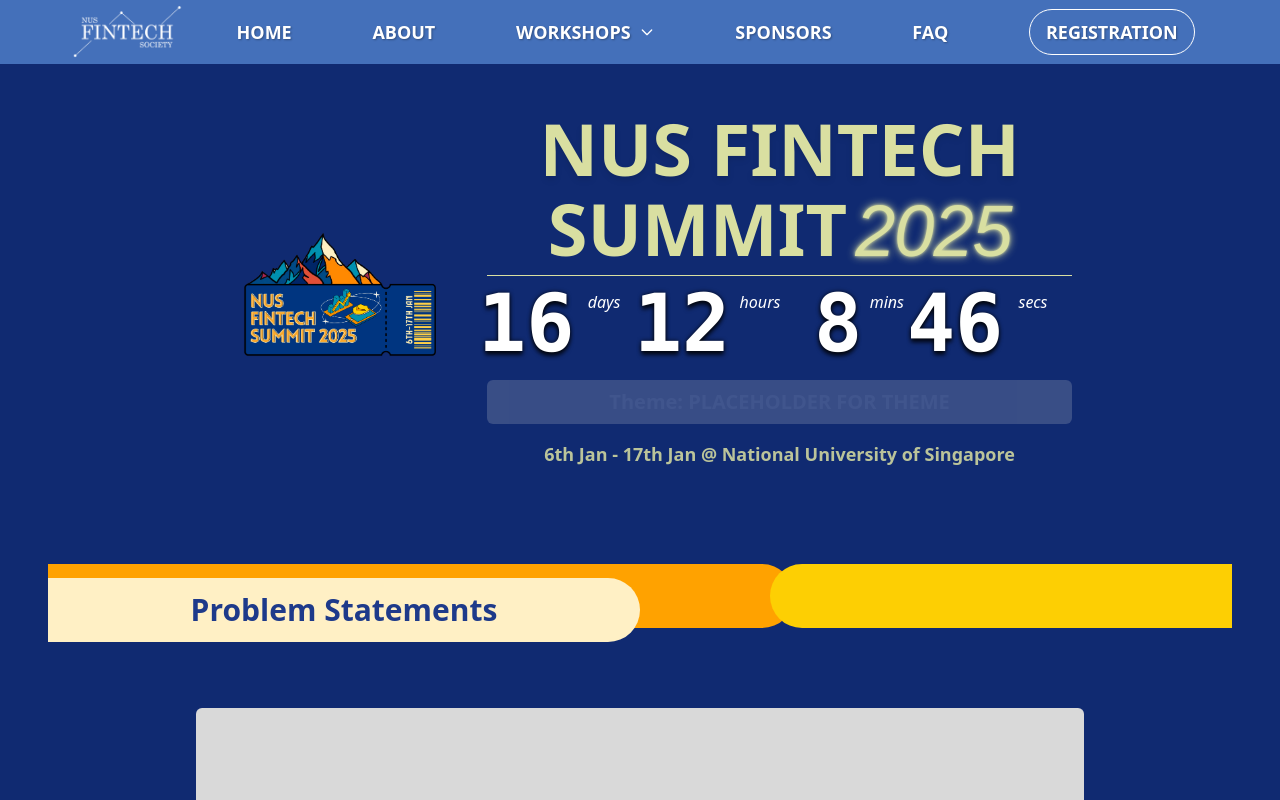
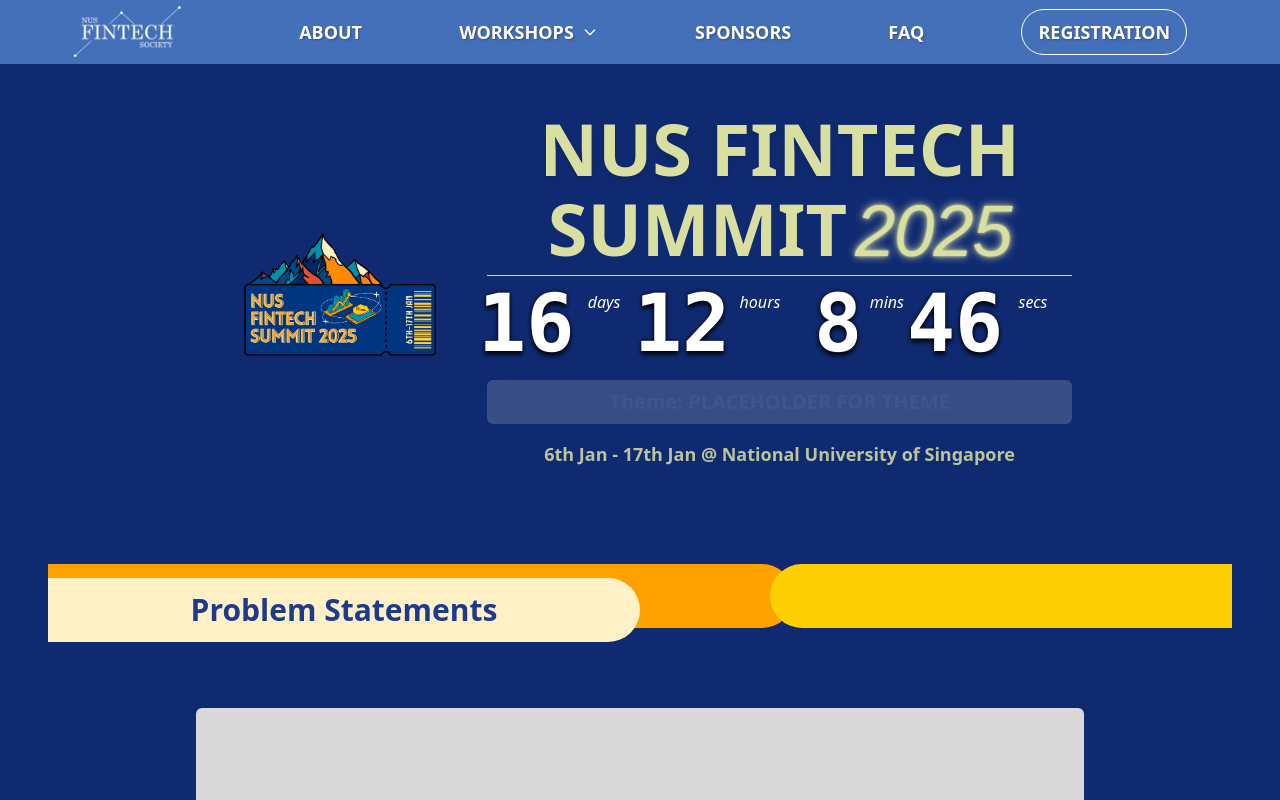
Before and after one commit to NUS-Fintech-Society/SD_Fintech_Summit_2025, a Next.js app: page / in a window 1280 px wide. Shown: the top 800 px of the page. Built offline with nearby package versions, Linux system fonts and the light colour scheme.

Commit message:
feat: remove home button, change icon to redirect to home

```diff
--- a/src/components/Navbar.tsx
+++ b/src/components/Navbar.tsx
@@ -46,16 +46,6 @@
       <nav ref={navRef} className="bg-nav-backround shadow-md w-full">
         <div className="w-full lg:px-8">
           <div className="flex items-center justify-between h-16  w-full">
-              {/* Logo/Image */}
-            <div className="flex items-center ml-5">
-              <Image
-                className="m-5"
-                alt="logo"
-                src={"/navbar-logo.png"}
-                width={110} // Adjust dimensions if necessary
-                height={60}
-              />
-            </div>
             {/* Hamburger Button for Mobile */}
             <button
               className="block md:hidden px-4 text-white focus:outline-none"
@@ -94,10 +84,18 @@
               )}
             </button>
             <div className={"md:flex hidden md:justify-between md:items-center w-full"}>
-              <Link href="/" className="text-white font-bold text-lg hover:text-gray-200 md:ml-[5%]" style={{ textShadow: "1px 1px 2px rgba(0, 0, 0, 0.3)" }}>
-                HOME
-              </Link>
-
+              {/* Logo/Image (now links to Home) */}
+              <div className="flex items-center ml-5">
+                <Link href="/" passHref>
+                  <Image
+                    className="m-5 cursor-pointer"
+                    alt="logo"
+                    src={"/navbar-logo.png"}
+                    width={110} // Adjust dimensions if necessary
+                    height={60}
+                  />
+                </Link>
+              </div>
               <Link href="/about" className="text-white font-bold text-lg hover:text-gray-200" style={{ textShadow: "1px 1px 2px rgba(0, 0, 0, 0.3)" }}>
                 ABOUT
               </Link>
```
